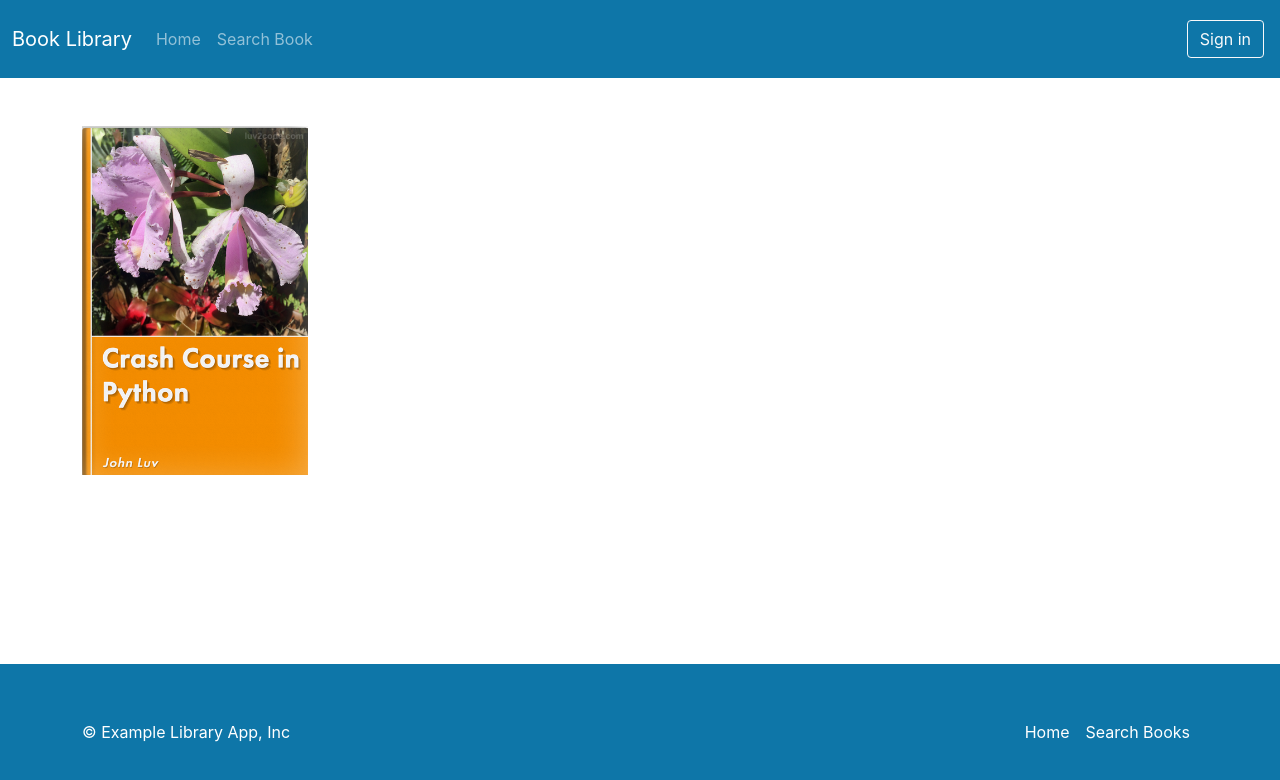
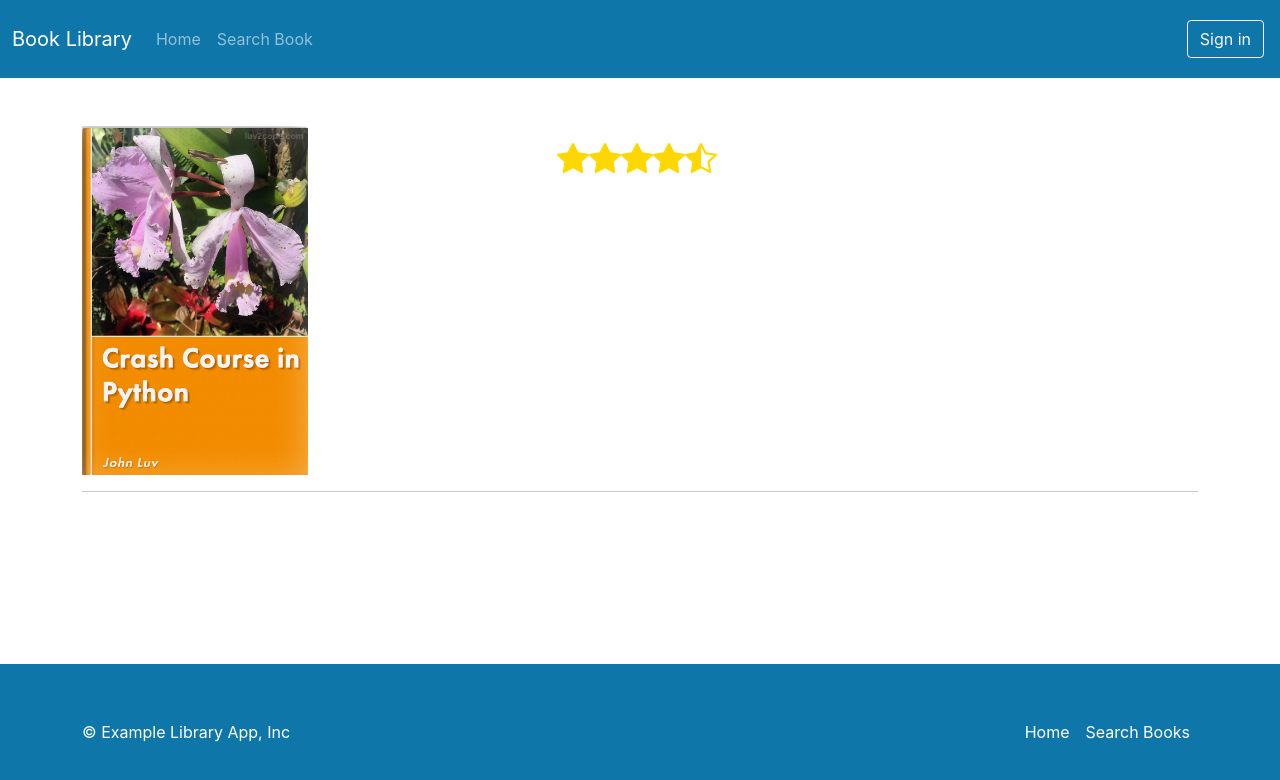
Before and after one commit to Trung-Hieu-Dev/fullstack-react-and-springboot, a React (Create React App) app in the folder frontend/react-library/: page /checkout/1 in a window 1280 px wide. Shown: the top 780 px of the page. Built offline with nearby package versions, Linux system fonts and the light colour scheme; no server answers.

Commit message:
Front-End: Star Review

```diff
--- a/frontend/react-library/src/layouts/BookCheckoutPage/BookCheckoutPage.tsx
+++ b/frontend/react-library/src/layouts/BookCheckoutPage/BookCheckoutPage.tsx
@@ -1,6 +1,7 @@
 import React, { useEffect, useState } from "react";
 import BookModel from "../../models/BookModel";
 import { SpinnerLoading } from "../Utils/SpinnerLoading";
+import { StarReview } from "../Utils/StarReview";
 
 export const BookCheckoutPage = () => {
   const [book, setBook] = useState<BookModel>();
@@ -79,9 +80,11 @@
               <h2>{book?.title}</h2>
               <h5 className="text-primary">{book?.author}</h5>
               <p className="lead">{book?.description}</p>
+              <StarReview rating={4.5} size={32} />
             </div>
           </div>
         </div>
+        <hr />
       </div>
       {/* mobile */}
       <div className="container d-lg-none mt-5">
@@ -102,6 +105,7 @@
             <h2>{book?.title}</h2>
             <h5 className="text-primary">{book?.author}</h5>
             <p className="lead">{book?.description}</p>
+            <StarReview rating={4.5} size={32} />
           </div>
         </div>
         <hr />
--- /dev/null
+++ b/frontend/react-library/src/layouts/Utils/StarReview.tsx
@@ -0,0 +1,80 @@
+import React from "react";
+
+export const StarReview: React.FC<{ rating: number; size: number }> = (
+  props
+) => {
+  let rating: number = props.rating;
+
+  let fullStars: number = 0;
+
+  let halfStars: number = 0;
+
+  let emptyStars: number = 0;
+
+  if (rating !== undefined && rating > 0 && rating <= 5) {
+    for (let i = 0; i <= 4; i++) {
+      if (rating - 1 >= 0) {
+        fullStars = fullStars + 1;
+        rating = rating - 1;
+      } else if (rating === 0.5) {
+        halfStars = halfStars + 1;
+        rating = rating - 0.5;
+      } else if (rating === 0) {
+        emptyStars = emptyStars + 1;
+      } else {
+        break;
+      }
+    }
+  } else {
+    emptyStars = 5;
+  }
+
+  return (
+    <div>
+      {Array.from({ length: fullStars }, (_, i) => (
+        <svg
+          key={i}
+          xmlns="http://www.w3.org/2000/svg"
+          width={props.size}
+          height={props.size}
+          style={{ color: "gold" }}
+          fill="currentColor"
+          className="bi bi-star-fill"
+          viewBox="0 0 16 16"
+        >
+          <path d="M3.612 15.443c-.386.198-.824-.149-.746-.592l.83-4.73L.173 6.765c-.329-.314-.158-.888.283-.95l4.898-.696L7.538.792c.197-.39.73-.39.927 0l2.184 4.327 4.898.696c.441.062.612.636.282.95l-3.522 3.356.83 4.73c.078.443-.36.79-.746.592L8 13.187l-4.389 2.256z" />
+        </svg>
+      ))}
+
+      {Array.from({ length: halfStars }, (_, i) => (
+        <svg
+          key={i}
+          xmlns="http://www.w3.org/2000/svg"
+          width={props.size}
+          height={props.size}
+          style={{ color: "gold" }}
+          fill="currentColor"
+          className="bi bi-star-half"
+          viewBox="0 0 16 16"
+        >
+          <path d="M5.354 5.119 7.538.792A.516.516 0 0 1 8 .5c.183 0 .366.097.465.292l2.184 4.327 4.898.696A.537.537 0 0 1 16 6.32a.548.548 0 0 1-.17.445l-3.523 3.356.83 4.73c.078.443-.36.79-.746.592L8 13.187l-4.389 2.256a.52.52 0 0 1-.146.05c-.342.06-.668-.254-.6-.642l.83-4.73L.173 6.765a.55.55 0 0 1-.172-.403.58.58 0 0 1 .085-.302.513.513 0 0 1 .37-.245l4.898-.696zM8 12.027a.5.5 0 0 1 .232.056l3.686 1.894-.694-3.957a.565.565 0 0 1 .162-.505l2.907-2.77-4.052-.576a.525.525 0 0 1-.393-.288L8.001 2.223 8 2.226v9.8z" />
+        </svg>
+      ))}
+
+      {Array.from({ length: emptyStars }, (_, i) => (
+        <svg
+          key={i}
+          xmlns="http://www.w3.org/2000/svg"
+          width={props.size}
+          height={props.size}
+          style={{ color: "gold" }}
+          fill="currentColor"
+          className="bi bi-star"
+          viewBox="0 0 16 16"
+        >
+          <path d="M2.866 14.85c-.078.444.36.791.746.593l4.39-2.256 4.389 2.256c.386.198.824-.149.746-.592l-.83-4.73 3.522-3.356c.33-.314.16-.888-.282-.95l-4.898-.696L8.465.792a.513.513 0 0 0-.927 0L5.354 5.12l-4.898.696c-.441.062-.612.636-.283.95l3.523 3.356-.83 4.73zm4.905-2.767-3.686 1.894.694-3.957a.565.565 0 0 0-.163-.505L1.71 6.745l4.052-.576a.525.525 0 0 0 .393-.288L8 2.223l1.847 3.658a.525.525 0 0 0 .393.288l4.052.575-2.906 2.77a.565.565 0 0 0-.163.506l.694 3.957-3.686-1.894a.503.503 0 0 0-.461 0z" />
+        </svg>
+      ))}
+    </div>
+  );
+};
```
